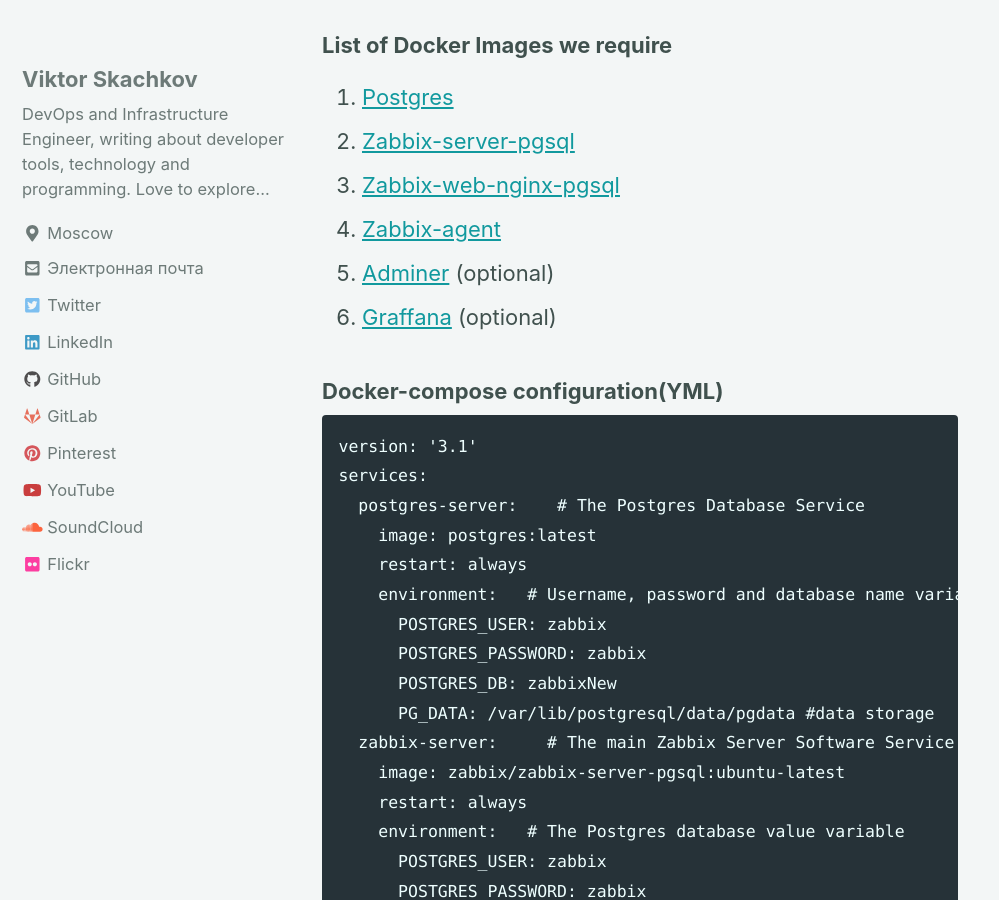
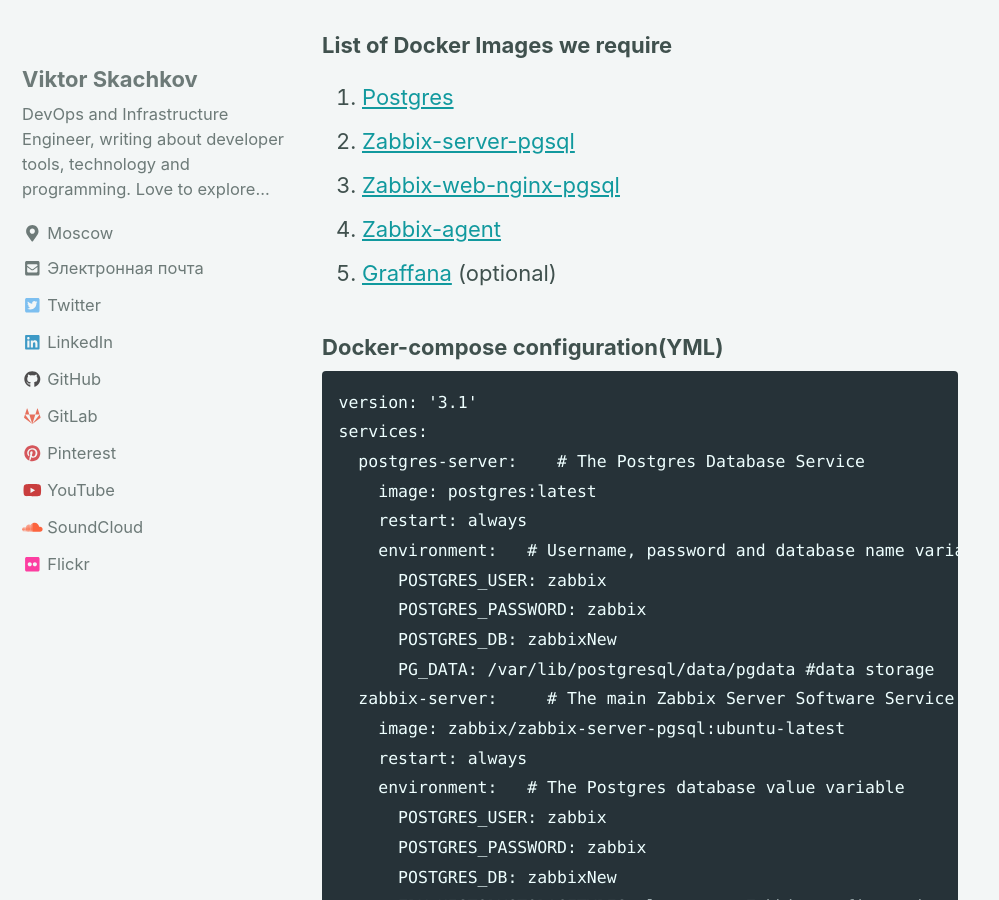
Before and after one commit to artb1sh/artb1sh.github.io, a Jekyll site: the page built from _posts/2018-08-23-Setting up and running Zabbix along with Nginx and PostgreSql using Docker-compose.md, in a window 1280 px wide and 900 px high, scrolled down 961 px. Shown: the whole window, without its empty margins (0-999 px from the left). Built offline with Jekyll 4.4.1, drawn with Linux system fonts in a browser that asks for light colours; nearby versions of some CDN libraries.

Commit message:
Update 2018-08-23-Setting up and running Zabbix along with Nginx and PostgreSql using Docker-compose.md

```diff
--- a/_posts/2018-08-23-Setting up and running Zabbix along with Nginx and PostgreSql using Docker-compose.md
+++ b/_posts/2018-08-23-Setting up and running Zabbix along with Nginx and PostgreSql using Docker-compose.md
@@ -14,8 +14,7 @@ Out of the box jabber, sms and mail media is configured. You can add others by c
 2. [Zabbix-server-pgsql](https://hub.docker.com/r/zabbix/zabbix-server-pgsql/)
 3. [Zabbix-web-nginx-pgsql](https://hub.docker.com/r/zabbix/zabbix-web-nginx-pgsql/)
 4. [Zabbix-agent](https://hub.docker.com/r/zabbix/zabbix-agent/~/dockerfile/)
-5. [Adminer](https://hub.docker.com/_/adminer/) (optional)
-6. [Graffana](https://hub.docker.com/r/grafana/grafana/) (optional)
+5. [Graffana](https://hub.docker.com/r/grafana/grafana/) (optional)
 
 ### Docker-compose configuration(YML)
 
```
